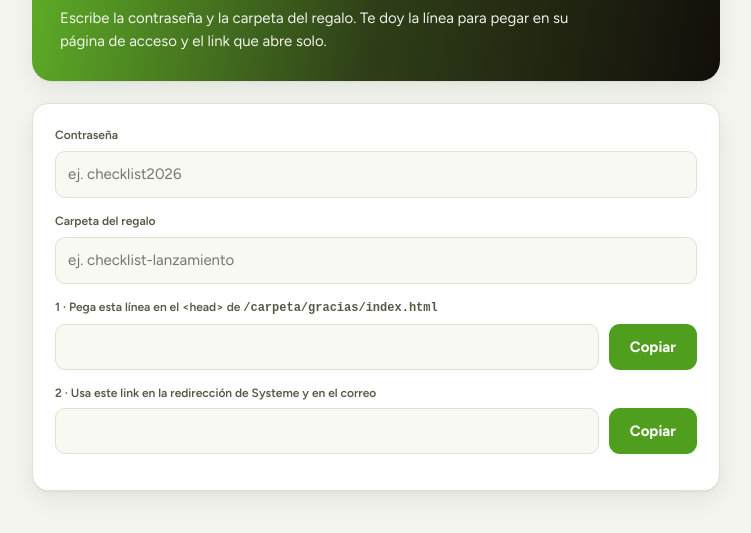
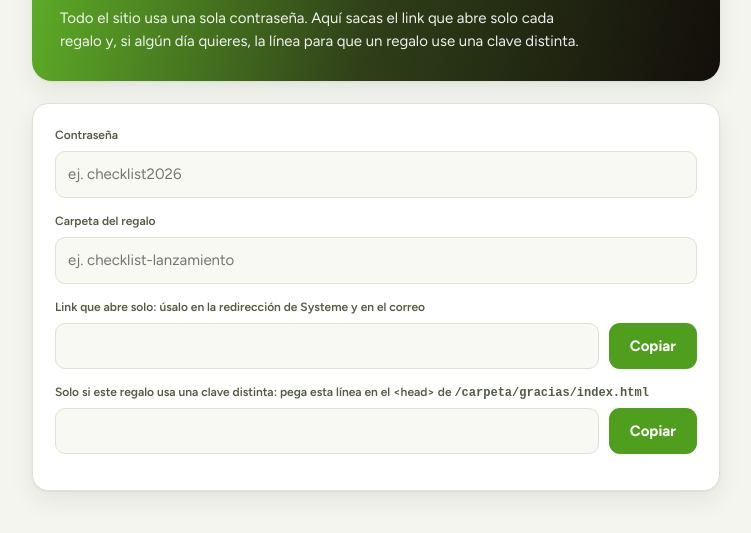
Before and after one commit to soydiegopozo/regalos, a plain HTML site: page _plantilla/generar-clave/index.html in a window 1280 px wide. Shown: the part 117-650 px from the top of the page, without its empty margins (264-1015 px from the left). Drawn offline with nearby package versions, Linux system fonts and the light colour scheme.

Commit message:
Ajusta el generador de clave a la clave única del sitio

```diff
--- a/_plantilla/generar-clave/index.html
+++ b/_plantilla/generar-clave/index.html
@@ -25,7 +25,7 @@
   <header class="band">
     <p class="eyebrow"><a href="/">Soy Diego Pozo · Regalos</a></p>
     <h1>Generar clave de un regalo</h1>
-    <p>Escribe la contraseña y la carpeta del regalo. Te doy la línea para pegar en su página de acceso y el link que abre solo.</p>
+    <p>Todo el sitio usa una sola contraseña. Aquí sacas el link que abre solo cada regalo y, si algún día quieres, la línea para que un regalo use una clave distinta.</p>
   </header>
 
   <section class="card">
@@ -38,11 +38,11 @@
       <input id="slug" type="text" autocomplete="off" placeholder="ej. checklist-lanzamiento">
     </div>
 
-    <p class="lbl">1 · Pega esta línea en el &lt;head&gt; de <code>/carpeta/gracias/index.html</code></p>
+    <p class="lbl">Link que abre solo: úsalo en la redirección de Systeme y en el correo</p>
+    <div class="row"><div class="out" id="link"></div><button class="btn btn-accent" data-copy="link" type="button">Copiar</button></div>
+
+    <p class="lbl">Solo si este regalo usa una clave distinta: pega esta línea en el &lt;head&gt; de <code>/carpeta/gracias/index.html</code></p>
     <div class="row"><div class="out" id="meta"></div><button class="btn btn-accent" data-copy="meta" type="button">Copiar</button></div>
-
-    <p class="lbl">2 · Usa este link en la redirección de Systeme y en el correo</p>
-    <div class="row"><div class="out" id="link"></div><button class="btn btn-accent" data-copy="link" type="button">Copiar</button></div>
   </section>
 </div>
 <script>
```
